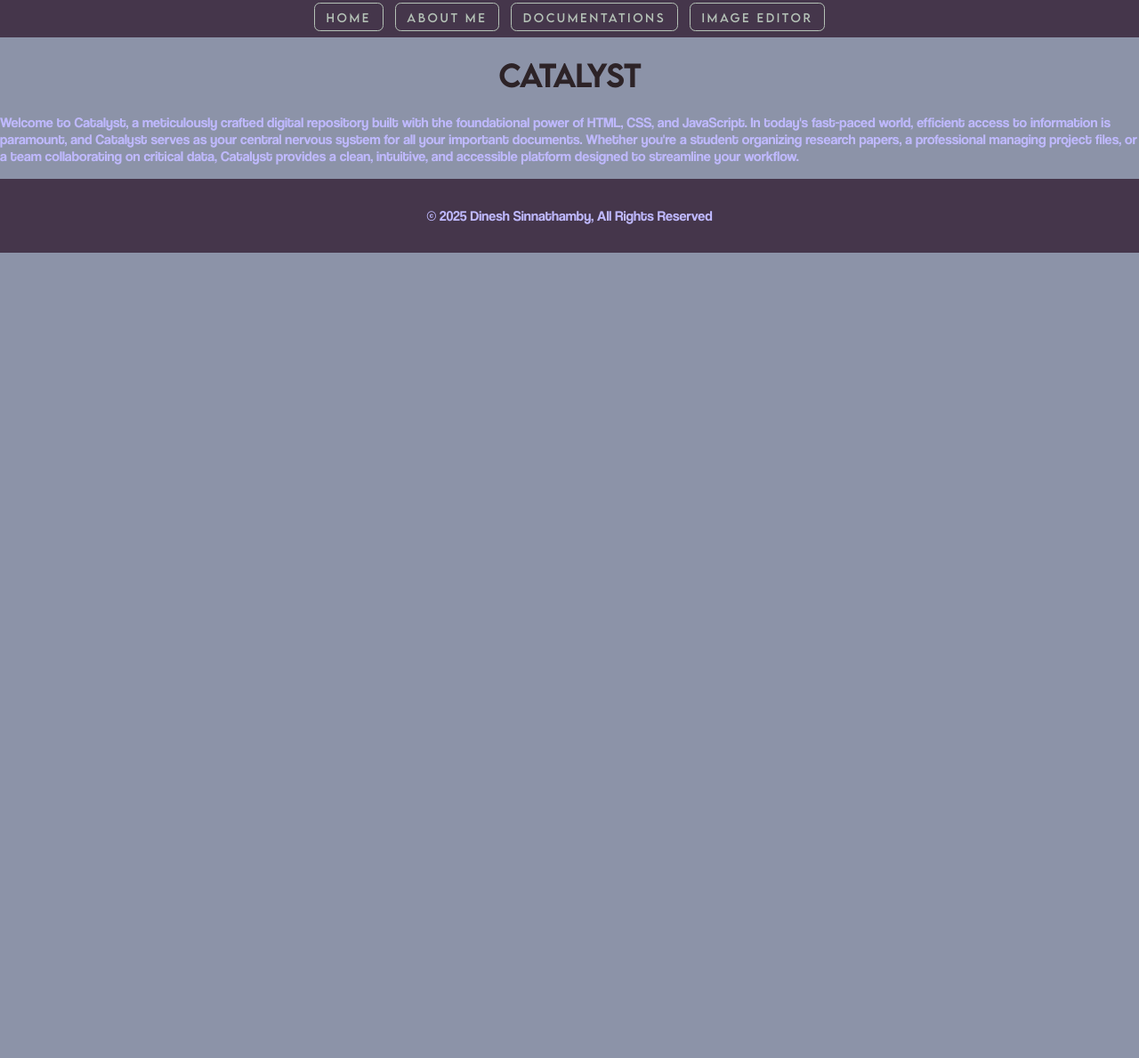
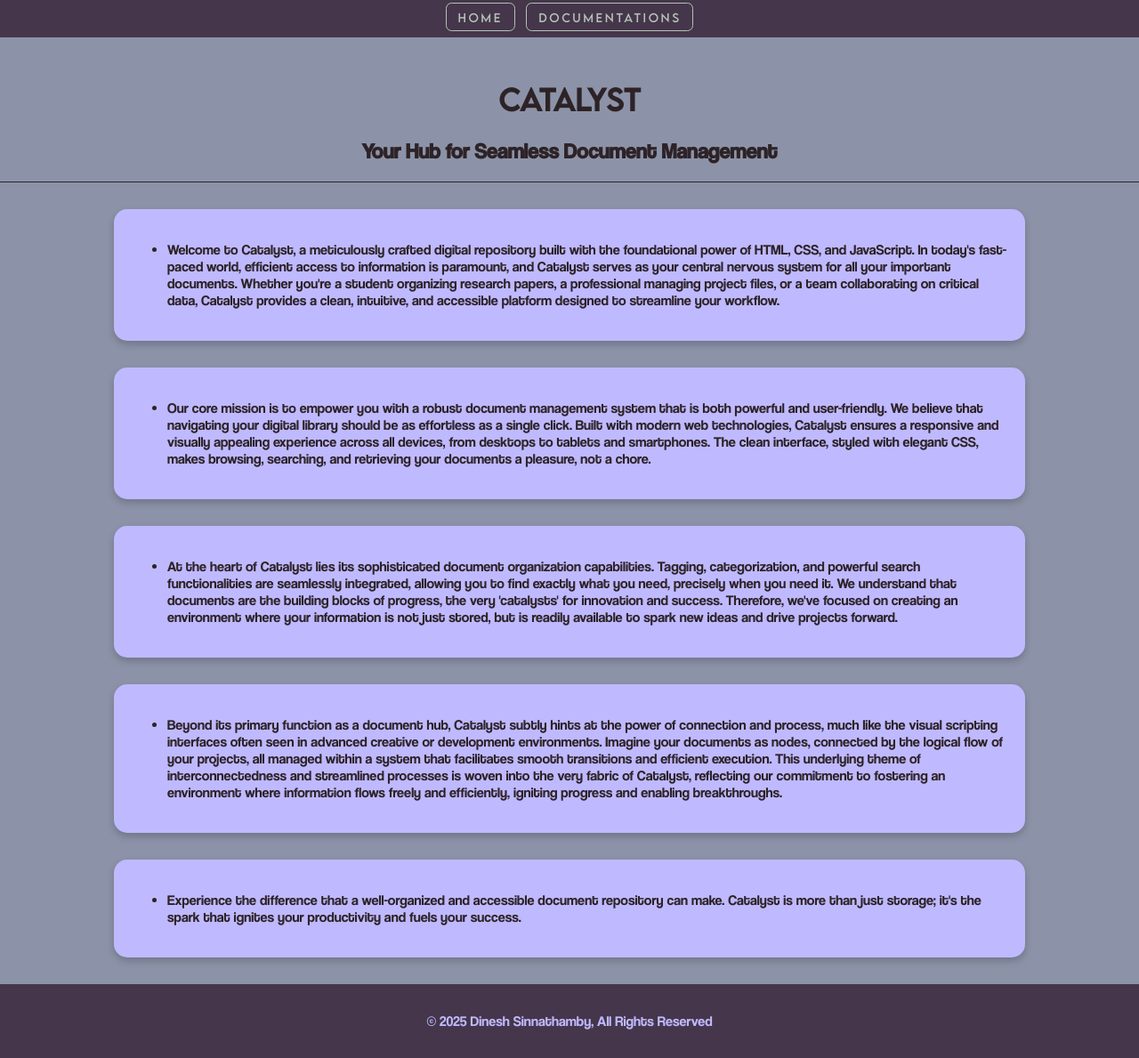
Before and after one commit to Crackle2K/Catalyst, a plain HTML site: page index.html in a window 1280 px wide. Shown: the part 3-1192 px from the top of the page at 89% size. Before the commit the page ends 800 px from the top, so only its background shows below. Drawn offline with Linux system fonts and the light colour scheme.

Commit message:
Completed Home Page

```diff
--- a/index.html
+++ b/index.html
@@ -16,16 +16,56 @@
     <nav>
       <ul>
         <li><a href="index.html" >Home</a></li>
-        <li><a href="" >About Me</a></li>
         <li><a href="" >Documentations</a></li>
-        <li><a href="" >Image Editor</a></li>
       </ul>
     </nav>
 
+  <header>
+    <h1>Catalyst</h1>
+    <h2>Your Hub for Seamless Document Management</h2>
+  </header>
 
-    <h1>Catalyst</h1>
-    <p>Welcome to Catalyst, a meticulously crafted digital repository built with the foundational power of HTML, CSS, and JavaScript. In today's fast-paced world, efficient access to information is paramount, and Catalyst serves as your central nervous system for all your important documents. Whether you're a student organizing research papers, a professional managing project files, or a team collaborating on critical data, Catalyst provides a clean, intuitive, and accessible platform designed to streamline your workflow.</p>
+    <div class="divider"></div>
 
+    <div class="bubble">
+      <section>
+      <ul>
+        <li>
+          Welcome to Catalyst, a meticulously crafted digital repository built with the foundational power of HTML, CSS, and JavaScript. In today's fast-paced world, efficient access to information is paramount, and Catalyst serves as your central nervous system for all your important documents. Whether you're a student organizing research papers, a professional managing project files, or a team collaborating on critical data, Catalyst provides a clean, intuitive, and accessible platform designed to streamline your workflow.</li>
+      </ul>
+    </div>
+
+    <div class="bubble">
+      <section>
+      <ul>
+        <li>
+          Our core mission is to empower you with a robust document management system that is both powerful and user-friendly. We believe that navigating your digital library should be as effortless as a single click. Built with modern web technologies, Catalyst ensures a responsive and visually appealing experience across all devices, from desktops to tablets and smartphones. The clean interface, styled with elegant CSS, makes browsing, searching, and retrieving your documents a pleasure, not a chore.</li>
+      </ul>
+    </div>
+
+    <div class="bubble">
+      <section>
+      <ul>
+        <li>
+          At the heart of Catalyst lies its sophisticated document organization capabilities. Tagging, categorization, and powerful search functionalities are seamlessly integrated, allowing you to find exactly what you need, precisely when you need it. We understand that documents are the building blocks of progress, the very 'catalysts' for innovation and success. Therefore, we've focused on creating an environment where your information is not just stored, but is readily available to spark new ideas and drive projects forward.</li>
+      </ul>
+    </div>
+
+    <div class="bubble">
+      <section>
+      <ul>
+        <li>
+          Beyond its primary function as a document hub, Catalyst subtly hints at the power of connection and process, much like the visual scripting interfaces often seen in advanced creative or development environments. Imagine your documents as nodes, connected by the logical flow of your projects, all managed within a system that facilitates smooth transitions and efficient execution. This underlying theme of interconnectedness and streamlined processes is woven into the very fabric of Catalyst, reflecting our commitment to fostering an environment where information flows freely and efficiently, igniting progress and enabling breakthroughs.</li>
+      </ul>
+    </div>
+
+    <div class="bubble">
+      <section>
+      <ul>
+        <li>
+          Experience the difference that a well-organized and accessible document repository can make. Catalyst is more than just storage; it's the spark that ignites your productivity and fuels your success.</li>
+      </ul>
+    </div>
 
     <footer>
         <p>© 2025 Dinesh Sinnathamby, All Rights Reserved</p>
--- a/styles.css
+++ b/styles.css
@@ -171,4 +171,5 @@ footer {
   text-align: center;
   font-size: 1em;
   padding: 1em;
+
 }
```
